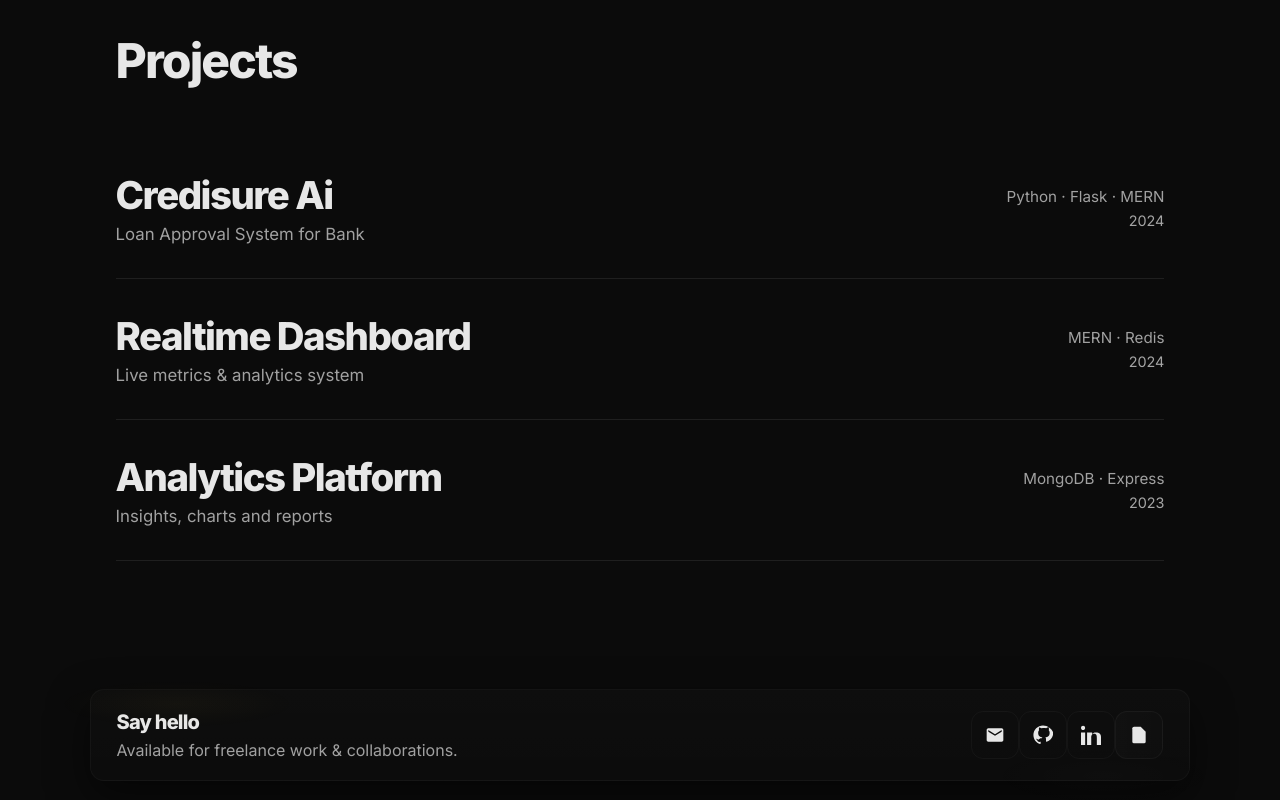
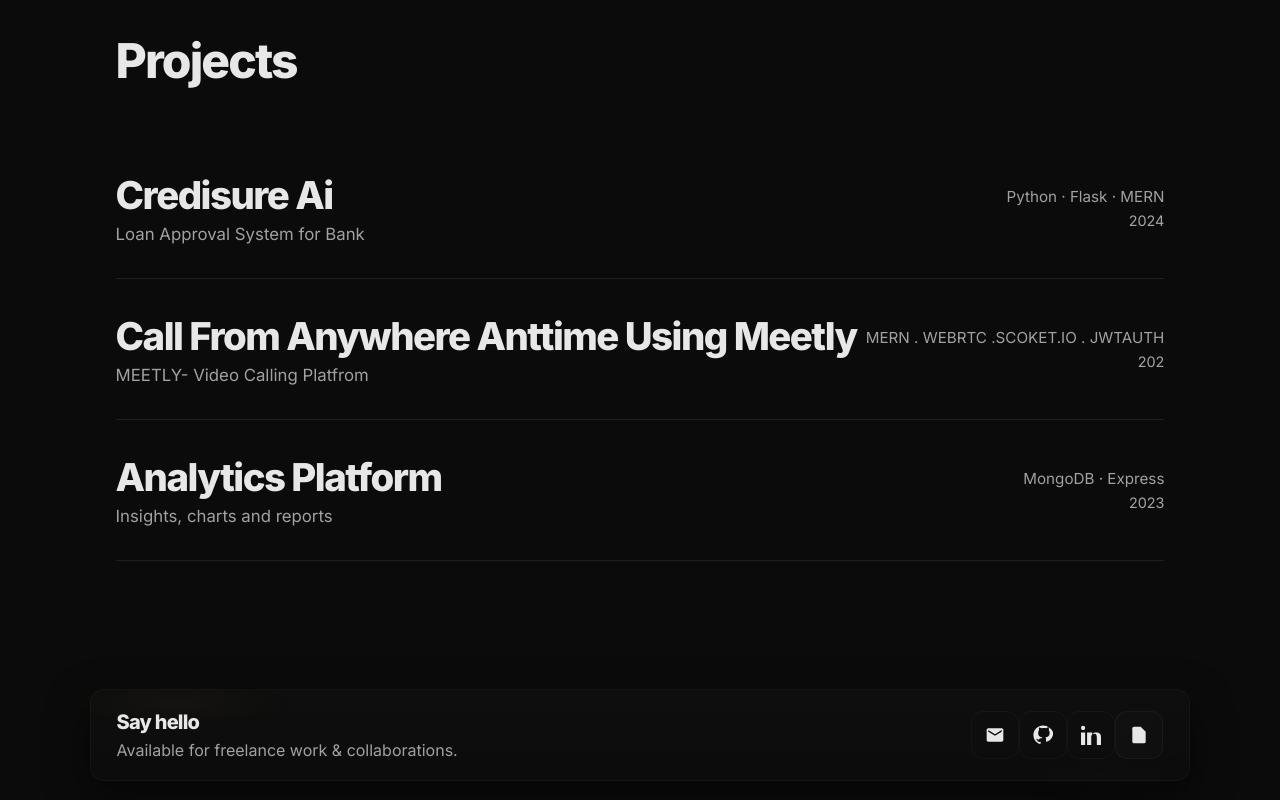
Before and after one commit to priyanshu655/portfolio, a React app: page / in a window 1280 px wide. Shown: the part 3040-3840 px from the top of the page. Built offline with nearby package versions, Linux system fonts and the light colour scheme; the HTML template or start-up script is replaced by a standard one; a web font is replaced by a local one.

Commit message:
project 2 added

```diff
--- a/src/components/Projects.jsx
+++ b/src/components/Projects.jsx
@@ -9,11 +9,11 @@
     link: "http://credisure-gtuj.onrender.com/",
   },
   {
-    title: "Realtime Dashboard",
-    desc: "Live metrics & analytics system",
-    tech: "MERN · Redis",
-    year: "2024",
-    link: "https://github.com/yourusername/realtime-dashboard",
+    title: "Call From Anywhere Anttime Using Meetly",
+    desc: "MEETLY- Video Calling Platfrom",
+    tech: "MERN . WEBRTC .SCOKET.IO . JWTAUTH",
+    year: "202",
+    link: "https://meetlyfront.onrender.com/",
   },
   {
     title: "Analytics Platform",
```
